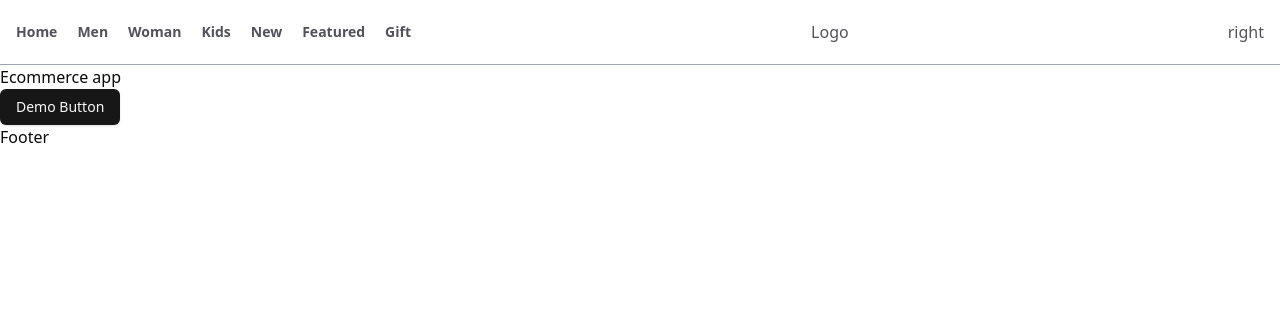
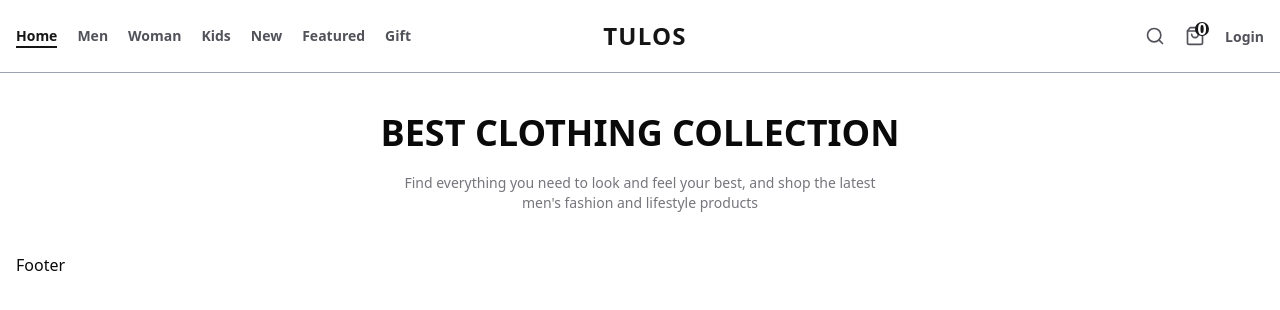
Before and after one commit to violinapopova/ecommerce-app, a Next.js app: page / in a window 1280 px wide. Shown: the top 310 px of the page. Built offline with nearby package versions, Linux system fonts and the light colour scheme.

Commit message:
feat(components): created the components inside the Header

```diff
--- a/app/globals.css
+++ b/app/globals.css
@@ -63,4 +63,7 @@
   body {
     @apply bg-background text-foreground;
   }
+  .hoverEffect {
+    @apply transition-all ease-in-out duration-300 cursor-pointer
+  }
 }
--- a/app/page.tsx
+++ b/app/page.tsx
@@ -1,10 +1,12 @@
-import { Button } from "@/components/ui/button";
+import Container from "@/components/Container";
+import HomeBanner from "@/components/HomeBanner";
 
 export default function Home() {
   return (
     <div>
-      <h2>Ecommerce app</h2>
-      <Button>Demo Button</Button>
+      <Container className="py-10">
+        <HomeBanner />
+      </Container>
     </div>
   );
 }
--- /dev/null
+++ b/components/CartItem.tsx
@@ -0,0 +1,14 @@
+import { ShoppingBag } from 'lucide-react';
+import Link from 'next/link';
+import React from 'react';
+
+const CartItem = () => {
+    return (
+        <Link href={'/cart'} className='group relative'>
+            <ShoppingBag className='w-5 h-5 group-hover:text-darkColor hoverEffect' />
+            <span className='absolute -top-1 -right-1 bg-darkColor text-white h-3.5 w-3.5 rounded-full tetx-xs font-semibold flex items-center justify-center'>0</span>
+        </Link>
+    )
+}
+
+export default CartItem
--- a/components/Footer.tsx
+++ b/components/Footer.tsx
@@ -1,8 +1,13 @@
 import React from 'react'
+import Container from './Container'
 
 const Footer = () => {
   return (
-    <div>Footer</div>
+    <footer>
+      <Container>
+        Footer
+      </Container>
+    </footer>
   )
 }
 
--- a/components/Header.tsx
+++ b/components/Header.tsx
@@ -2,14 +2,28 @@ import React from 'react'
 import HeaderMenu from './HeaderMenu';
 import Logo from './Logo';
 import Container from './Container';
+import MobileMenu from './MobileMenu';
+import SearchBar from './SearchBar';
+import CartItem from './CartItem';
 
 const Header = () => {
   return (
     <header className='border-b border-b-gray-400 py-5'>
       <Container className='flex items-center justify-between gap-7 text-lightColor'>
         <HeaderMenu />
-        <Logo />
-        <div>right</div>
+        <div className='w-auto md:w-1/3 flex items-center justify-center gap-2.5'>
+          <MobileMenu />
+          <Logo>
+            Tulos
+          </Logo>
+        </div>
+        <div className='w-auto md:w-1/3 flex items-center justify-end gap-5'>
+          <SearchBar />
+          <CartItem />
+          <div>
+            <button className='text-sm font-semibold hover:text-darkColor hoverEffect'>Login</button>
+          </div>
+        </div>
       </Container>
     </header>
   )
--- a/components/HeaderMenu.tsx
+++ b/components/HeaderMenu.tsx
@@ -1,13 +1,23 @@
+"use client";
 import { headerData } from '@/constants'
 import Link from 'next/link'
+import { usePathname } from 'next/navigation'
 import React from 'react'
 
 const HeaderMenu = () => {
+  const pathname = usePathname();
+
   return (
     <div className='hidden md:inline-flex w-1/3 items-center gap-5 text-sm capitalize font-semibold  '>
-        {headerData?.map((item) => (
-        <Link key={item?.title} href={item?.herf || '#'}>{item?.title}</Link>
-    ))}</div>
+      {headerData?.map((item) => (
+        <Link key={item?.title} href={item?.href || ''}
+          className={`hover:text-darkColor hoverEffect relative group ${pathname === item?.href && "text-darkColor"}`}>
+          {item?.title}
+          <span className={`absolute -bottom-0.5 left-1/2 w-0 h-0.5 bg-darkColor hoverEffect group-hover:w-1/2 group-hover:left-0 ${pathname === item?.href && 'w-1/2'}`} />
+          <span className={`absolute -bottom-0.5 right-1/2 w-0 h-0.5 bg-darkColor hoverEffect group-hover:w-1/2 group-hover:right-0 ${pathname === item?.href && 'w-1/2'}`} />
+
+        </Link>
+      ))}</div>
   )
 }
 
--- /dev/null
+++ b/components/HomeBanner.tsx
@@ -0,0 +1,17 @@
+import React from 'react';
+import Title from './Title';
+
+const HomeBanner = () => {
+  return (
+    <div className='flex flex-col items-center justify-center gap-5'>
+        <Title className='text-3xl md:text-4xl uppercase font-bold text-center'>Best Clothing Collection</Title>
+        <p className='text-sm text-center text-lightColor/80 font-medium max-w-[480px]'>
+            Find everything you need to look and feel your best,
+            and shop the latest
+            men&apos;s fashion and lifestyle products
+        </p>
+    </div>
+  )
+}
+
+export default HomeBanner;
--- a/components/Logo.tsx
+++ b/components/Logo.tsx
@@ -1,8 +1,17 @@
-import React from 'react'
+import { cn } from '@/lib/utils';
+import Link from 'next/link';
+import React from 'react';
 
-const Logo = () => {
+interface LogoProps {
+  children?: React.ReactNode;
+  className?: string;
+}
+
+const Logo = ({ children, className }: LogoProps) => {
   return (
-    <div>Logo</div>
+    <Link href={'/'}>
+      <h2 className={cn('text-2xl text-darkColor font-black tracking-wider uppercase', className)}>{children}</h2>
+    </Link>
   )
 }
 
--- /dev/null
+++ b/components/MobileMenu.tsx
@@ -0,0 +1,12 @@
+import { AlignLeft } from 'lucide-react';
+import React from 'react';
+
+const MobileMenu = () => {
+    return (
+        <div>
+            <AlignLeft className='hover: text-darkColor hoverEffect md:hidden' />
+        </div>
+    )
+}
+
+export default MobileMenu;
--- /dev/null
+++ b/components/SearchBar.tsx
@@ -0,0 +1,12 @@
+import { Search } from 'lucide-react';
+import React from 'react';
+
+const SearchBar = () => {
+  return (
+    <div>
+        <Search className='w-5 h-5 hover:text-darkColor hoverEffect'/>
+    </div>
+  )
+}
+
+export default SearchBar;
--- /dev/null
+++ b/components/Title.tsx
@@ -0,0 +1,17 @@
+import { cn } from '@/lib/utils';
+import React from 'react';
+
+interface TitleProps {
+    children: React.ReactNode;
+    className?: string;
+};
+
+const Title = ({ children, className }: TitleProps) => {
+  return (
+    <div>
+        <h2 className={cn('text-2xl font-semibold', className)}>{children}</h2>
+    </div>
+  )
+}
+
+export default Title
--- a/constants/index.ts
+++ b/constants/index.ts
@@ -1,9 +1,9 @@
 export const headerData = [
     { title: 'Home', href: '/' },
-    { title: 'Men', herf: '/men' },
-    { title: 'Woman', herf: '/woman' },
-    { title: 'Kids', herf: '/kids' },
-    { title: 'New', herf: '/new' },
-    { title: 'Featured', herf: '/featured' },
-    { title: 'Gift', herf: '/gift' },
+    { title: 'Men', href: '/men' },
+    { title: 'Woman', href: '/woman' },
+    { title: 'Kids', href: '/kids' },
+    { title: 'New', href: '/new' },
+    { title: 'Featured', href: '/featured' },
+    { title: 'Gift', href: '/gift' },
 ];
```
